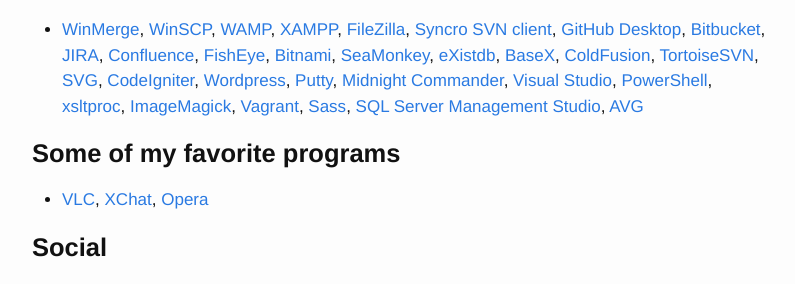
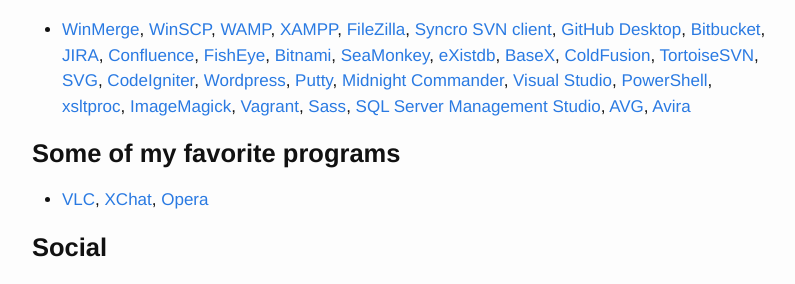
Before and after one commit to slurpcode/beast, a Jekyll site: the page built from about.md, in a window 1280 px wide and 900 px high, scrolled down 1814 px. Shown: the part 163-447 px from the top of the window, without its empty margins (238-1033 px from the left). Built offline with Jekyll 4.4.1, drawn with Linux system fonts in a browser that asks for light colours.

Commit message:
Update about.md

```diff
--- a/about.md
+++ b/about.md
@@ -169,7 +169,8 @@ http://www.imagemagick.org/script/index.php){:target="_blank"}, [Vagrant](
 https://www.vagrantup.com/){:target="_blank"}, [Sass](
 http://sass-lang.com/){:target="_blank"}, [SQL Server Management Studio](
 https://msdn.microsoft.com/en-us/library/mt238290.aspx){:target="_blank"}, [AVG](
-http://www.avg.com){:target="_blank"}
+http://www.avg.com){:target="_blank"}, [Avira](
+https://www.avira.com){:target="_blank"}
 
 
 **Some of my favorite programs**
```
